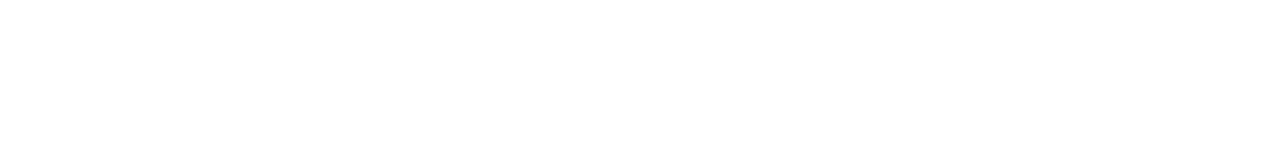
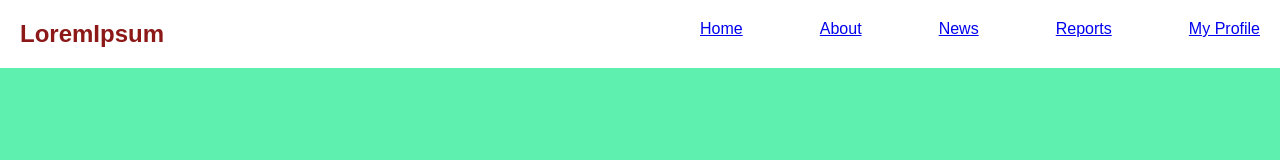
Before and after one commit to yovelabudiman/solution-challenge, a plain HTML site: page index.html in a window 1280 px wide. Drawn offline with Linux system fonts and the light colour scheme.

Commit message:
Initial navigation bar created

```diff
--- a/app.css
+++ b/app.css
@@ -0,0 +1,28 @@
+body {
+    font-family: 'Arial', sans-serif;
+    margin: 0;
+    padding: 0;
+    background-color: #5ef0af;
+}
+
+.container {
+    display: flex;
+}
+
+.leftNav {
+    width: 50%;
+    background-color:rgb(255, 255, 255);
+    padding: 20px;
+    font-size: 24px;
+    font-weight: bold;
+    text-decoration: none;
+    color: rgb(140, 24, 24);
+}
+
+.rightNav{
+    flex: 1;
+    background-color: rgb(255, 255, 255);
+    padding:20px;
+     display: flex;
+    justify-content: space-between;
+}
--- a/index.html
+++ b/index.html
@@ -3,9 +3,24 @@
 <head>
     <meta charset="UTF-8">
     <meta name="viewport" content="width=device-width, initial-scale=1.0">
-    <title>Document</title>
+    <link rel="stylesheet" href="app.css">
+    <title>Home Page</title>
 </head>
+
 <body>
+    <div class="container">
+        <div class="leftNav">
+            LoremIpsum
+        </div>
+        <div class="rightNav">
+            <a href="#">Home</a>
+            <a href="#">About</a>
+            <a href="#">News</a>
+            <a href="#">Reports</a>
+            <a href="#">My Profile</a>
+
+        </div>
+    </div>
 
 </body>
 </html>
```
